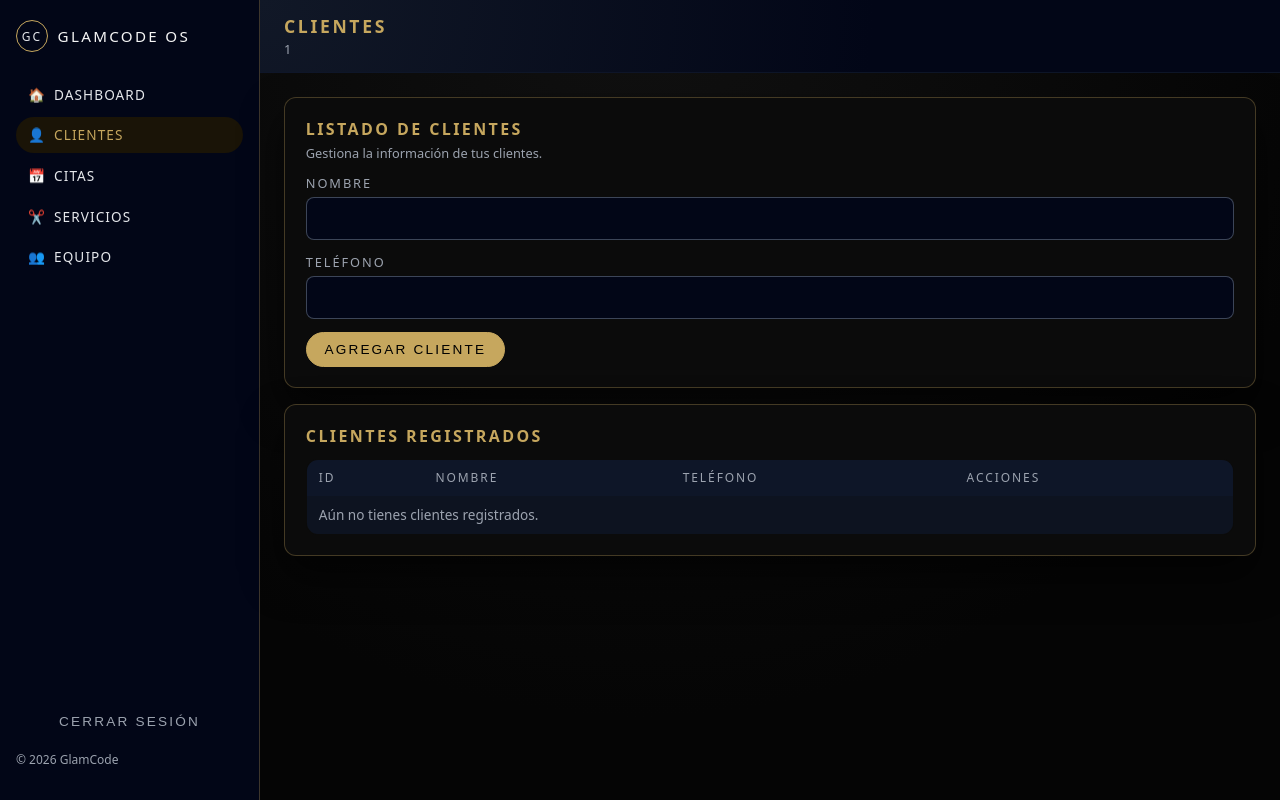
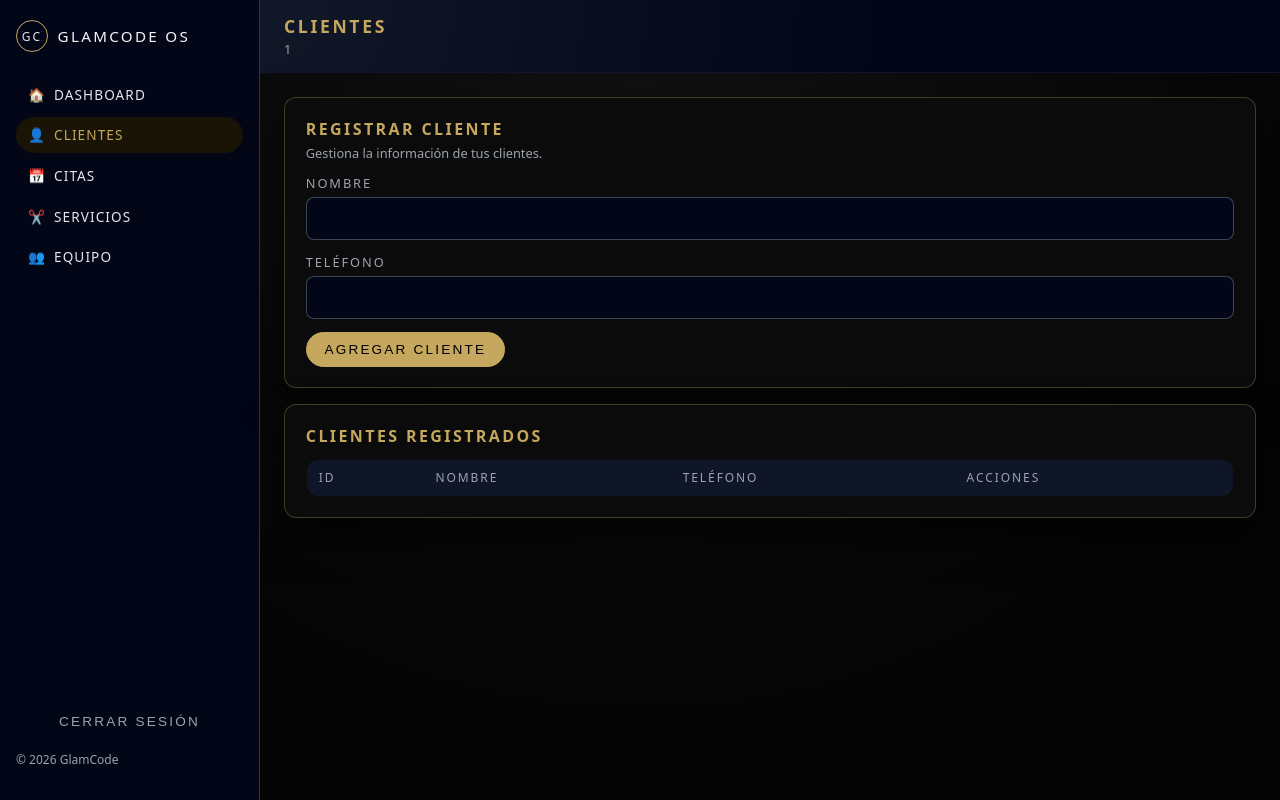
Before and after one commit to VIVIANAPLATA16/GlamCode-OS, a Flask app: page /clientes in a window 1280 px wide. Run offline with Flask 3, Linux system fonts and the light colour scheme; the visitor is signed in with stand-in values (Sample User, id 1); data that the repository does not hold is empty.

Commit message:
Fix: Corrección de diseño y DataTables en Clientes

```diff
--- a/templates/clientes.html
+++ b/templates/clientes.html
@@ -20,7 +20,7 @@
 <div class="card">
   <div class="card__header card__header--between">
     <div>
-      <h2 class="card__title">Listado de clientes</h2>
+      <h2 class="card__title">Registrar cliente</h2>
       <p class="card__subtitle">Gestiona la información de tus clientes.</p>
     </div>
   </div>
@@ -45,7 +45,7 @@
   </div>
   <div class="card__body">
     <div class="table-container">
-      <table class="table">
+      <table class="table" id="tabla-clientes">
         <thead>
           <tr>
             <th>ID</th>
@@ -69,12 +69,6 @@
               </a>
             </td>
           </tr>
-          {% else %}
-          <tr>
-            <td colspan="4" class="text-center text-muted">
-              Aún no tienes clientes registrados.
-            </td>
-          </tr>
           {% endfor %}
         </tbody>
       </table>
@@ -83,6 +77,19 @@
 </div>
 
 <script>
+  // Este es el script que hace que la tabla funcione como las otras
+  $(document).ready(function() {
+    if ($.fn.DataTable) {
+        $('#tabla-clientes').DataTable({
+            "language": {
+                "url": "//cdn.datatables.net/plug-ins/1.10.16/i18n/Spanish.json"
+            },
+            "pageLength": 10,
+            "order": [[ 0, "desc" ]]
+        });
+    }
+
+    // Timer para los mensajes flash
     setTimeout(function() {
       const flash = document.getElementById('flash-container');
       if (flash) {
@@ -91,9 +98,7 @@
         setTimeout(() => flash.innerHTML = "", 600);
       }
     }, 3000);
+  });
 </script>
 
 {% endblock %}
-<div class="card" id="tarjeta-formulario">
-  <h2 class="card__title">Listado de Clientes</h2>
-  </div>
```
Lines whose indentation alone changed are shown as unchanged.
